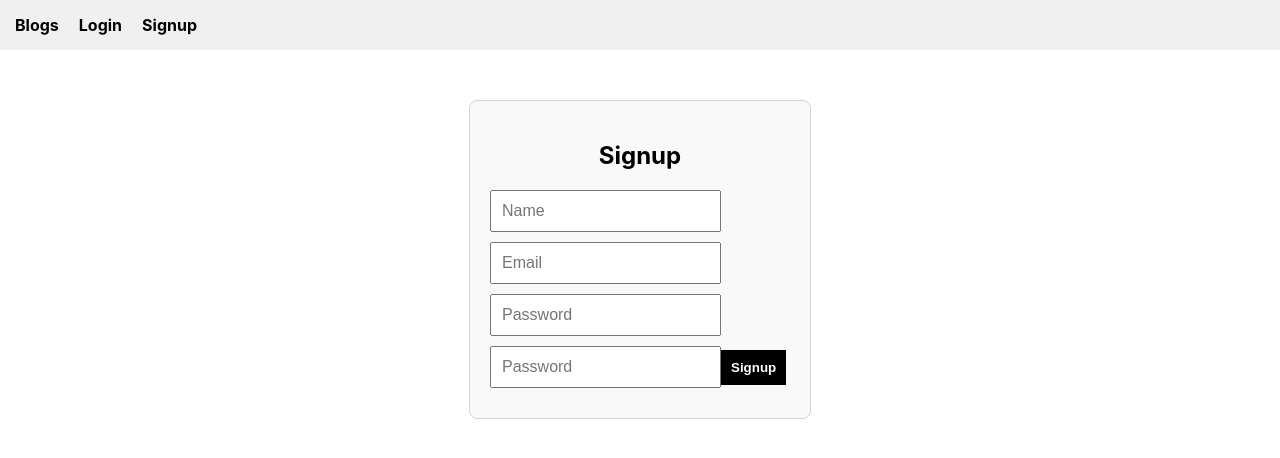
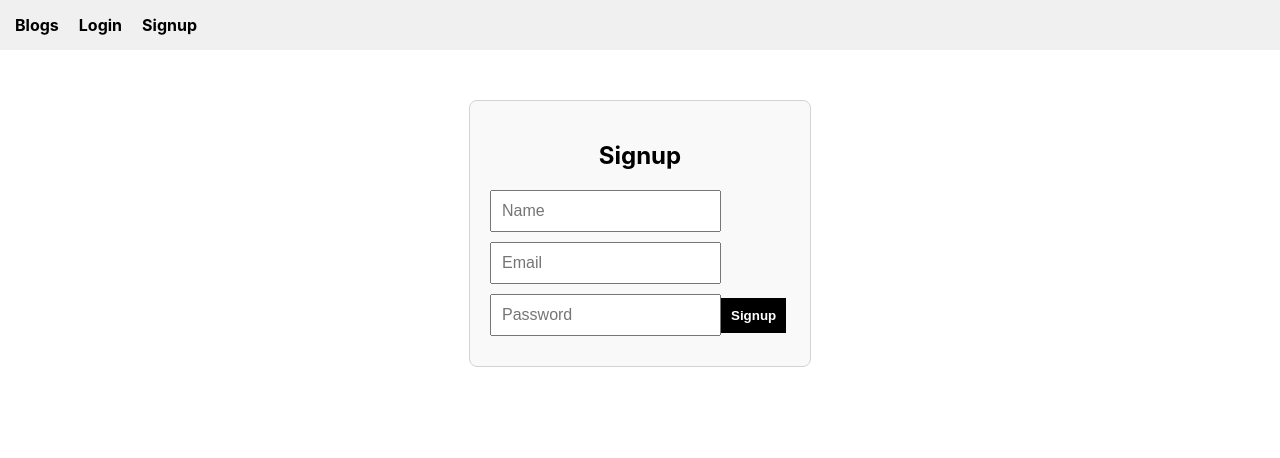
Before and after one commit to rkt1234/RBAC, a React (Create React App) app in the folder frontend/: page /signup in a window 1280 px wide. Shown: the top 458 px of the page. Built offline with nearby package versions, Linux system fonts and the light colour scheme; no server answers.

Commit message:
removed the duplicate password field

```diff
--- a/frontend/src/pages/Signup.js
+++ b/frontend/src/pages/Signup.js
@@ -36,7 +36,6 @@ const handleSubmit = async (e) => {
         <input type="text" name="name" placeholder="Name" onChange={handleChange} required />
         <input type="email" name="email" placeholder="Email" onChange={handleChange} required />
         <input type="password" name="password" placeholder="Password" onChange={handleChange} required />
-        <input type="" name="password" placeholder="Password" onChange={handleChange} required />
         <button type="submit">Signup</button>
       </form>
     </div>
```
